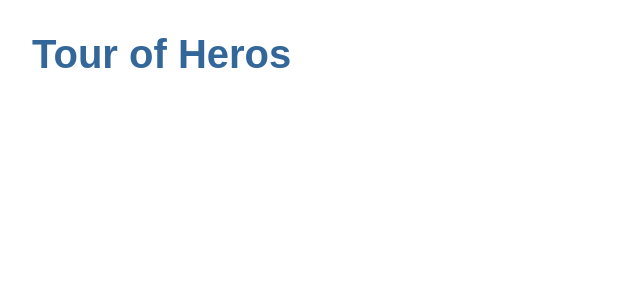
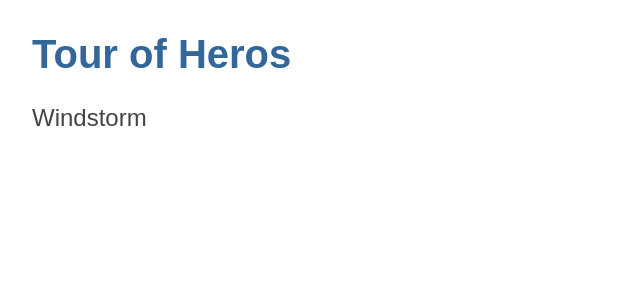
Before and after one commit to praveendias1180/angular-tour-of-heroes, an Angular app: page / in a window 1280 px wide. Shown: the top 300 px of the page, without its empty margins (0-640 px from the left). Built offline with nearby package versions, Linux system fonts and the light colour scheme.

Commit message:
Added heros to AppComponent

```diff
--- a/src/app/app.component.html
+++ b/src/app/app.component.html
@@ -1 +1,2 @@
 <h1>{{title}}</h1>
+<app-heroes></app-heroes>
```
